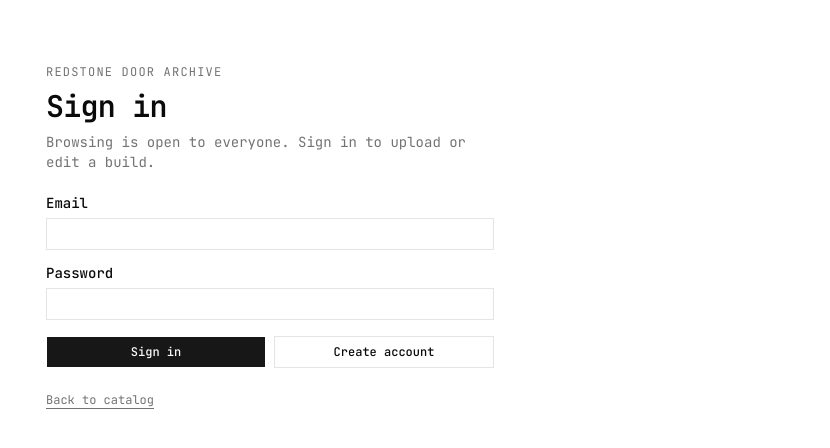
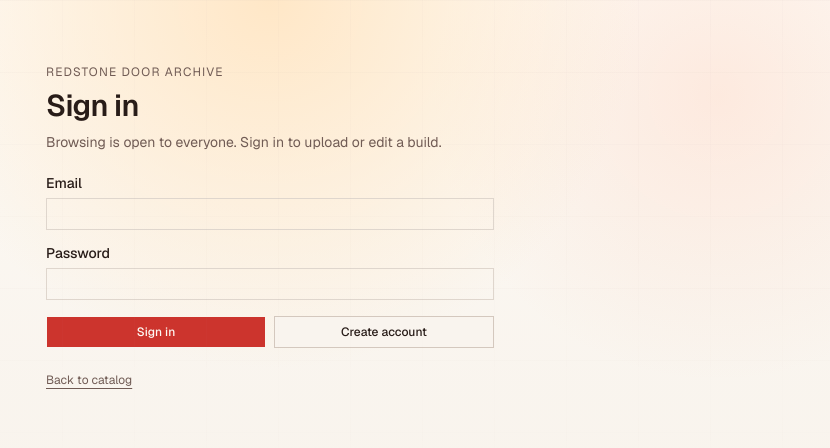
Before and after one commit to Jasongod0916/Redstone-Door-Archive, a Next.js app: page /auth/login in a window 1280 px wide. Shown: the top 448 px of the page, without its empty margins (370-1200 px from the left). Built offline with nearby package versions, Linux system fonts and the light colour scheme.

Commit message:
feat: prepare vercel deployment and viewer cards

```diff
--- a/app/auth/actions.ts
+++ b/app/auth/actions.ts
@@ -2,6 +2,7 @@
 
 import { redirect } from 'next/navigation'
 import { createClient } from '@/lib/supabase/server'
+import { getAppUrl } from '@/lib/app-url'
 
 function safeNext(next: FormDataEntryValue | null): string {
   if (typeof next !== 'string' || !next.startsWith('/') || next.startsWith('//')) return '/'
@@ -25,9 +26,14 @@ export async function signUpAction(formData: FormData) {
   const email = String(formData.get('email') ?? '')
   const password = String(formData.get('password') ?? '')
   const next = safeNext(formData.get('next'))
+  const emailRedirectTo = `${getAppUrl()}/auth/callback?next=${encodeURIComponent(next)}`
 
   const supabase = await createClient()
-  const { error } = await supabase.auth.signUp({ email, password })
+  const { error } = await supabase.auth.signUp({
+    email,
+    password,
+    options: { emailRedirectTo },
+  })
   if (error) {
     redirect(`/auth/login?error=${encodeURIComponent(error.message)}&next=${encodeURIComponent(next)}`)
   }
--- a/app/globals.css
+++ b/app/globals.css
@@ -9,7 +9,7 @@
   --color-foreground: var(--foreground);
   --font-sans: var(--font-geist-sans);
   --font-mono: var(--font-mono);
-  --font-heading: var(--font-mono);
+  --font-heading: var(--font-geist-sans);
   --color-sidebar-ring: var(--sidebar-ring);
   --color-sidebar-border: var(--sidebar-border);
   --color-sidebar-accent-foreground: var(--sidebar-accent-foreground);
@@ -49,38 +49,38 @@
 }
 
 :root {
-  --background: oklch(1 0 0);
-  --foreground: oklch(0.145 0 0);
-  --card: oklch(1 0 0);
-  --card-foreground: oklch(0.145 0 0);
-  --popover: oklch(1 0 0);
-  --popover-foreground: oklch(0.145 0 0);
-  --primary: oklch(0.205 0 0);
-  --primary-foreground: oklch(0.985 0 0);
-  --secondary: oklch(0.97 0 0);
-  --secondary-foreground: oklch(0.205 0 0);
-  --muted: oklch(0.97 0 0);
-  --muted-foreground: oklch(0.556 0 0);
-  --accent: oklch(0.97 0 0);
-  --accent-foreground: oklch(0.205 0 0);
-  --destructive: oklch(0.577 0.245 27.325);
-  --border: oklch(0.922 0 0);
-  --input: oklch(0.922 0 0);
-  --ring: oklch(0.708 0 0);
-  --chart-1: oklch(0.87 0 0);
-  --chart-2: oklch(0.556 0 0);
-  --chart-3: oklch(0.439 0 0);
-  --chart-4: oklch(0.371 0 0);
-  --chart-5: oklch(0.269 0 0);
+  --background: oklch(0.97 0.01 78);
+  --foreground: oklch(0.24 0.02 42);
+  --card: oklch(0.985 0.01 78 / 92%);
+  --card-foreground: oklch(0.24 0.02 42);
+  --popover: oklch(0.99 0.008 78);
+  --popover-foreground: oklch(0.24 0.02 42);
+  --primary: oklch(0.56 0.19 28);
+  --primary-foreground: oklch(0.985 0.01 78);
+  --secondary: oklch(0.93 0.018 70);
+  --secondary-foreground: oklch(0.28 0.02 38);
+  --muted: oklch(0.945 0.012 75);
+  --muted-foreground: oklch(0.49 0.03 40);
+  --accent: oklch(0.9 0.03 65);
+  --accent-foreground: oklch(0.28 0.02 38);
+  --destructive: oklch(0.57 0.22 27);
+  --border: oklch(0.84 0.02 62);
+  --input: oklch(0.88 0.016 68);
+  --ring: oklch(0.63 0.14 30);
+  --chart-1: oklch(0.63 0.16 28);
+  --chart-2: oklch(0.56 0.11 56);
+  --chart-3: oklch(0.47 0.08 214);
+  --chart-4: oklch(0.41 0.07 130);
+  --chart-5: oklch(0.32 0.04 40);
   --radius: 0.625rem;
-  --sidebar: oklch(0.985 0 0);
-  --sidebar-foreground: oklch(0.145 0 0);
-  --sidebar-primary: oklch(0.205 0 0);
-  --sidebar-primary-foreground: oklch(0.985 0 0);
-  --sidebar-accent: oklch(0.97 0 0);
-  --sidebar-accent-foreground: oklch(0.205 0 0);
-  --sidebar-border: oklch(0.922 0 0);
-  --sidebar-ring: oklch(0.708 0 0);
+  --sidebar: oklch(0.975 0.012 74);
+  --sidebar-foreground: oklch(0.24 0.02 42);
+  --sidebar-primary: oklch(0.56 0.19 28);
+  --sidebar-primary-foreground: oklch(0.985 0.01 78);
+  --sidebar-accent: oklch(0.92 0.02 68);
+  --sidebar-accent-foreground: oklch(0.28 0.02 38);
+  --sidebar-border: oklch(0.84 0.02 62);
+  --sidebar-ring: oklch(0.63 0.14 30);
 }
 
 .dark {
@@ -121,10 +121,66 @@
   * {
     @apply border-border outline-ring/50;
   }
+  html {
+    @apply font-sans;
+  }
   body {
     @apply bg-background text-foreground;
+    background-image:
+      radial-gradient(circle at top, oklch(0.94 0.05 75) 0%, transparent 36%),
+      radial-gradient(circle at 85% 12%, oklch(0.84 0.1 42 / 22%) 0%, transparent 22%),
+      linear-gradient(180deg, oklch(0.985 0.008 78), oklch(0.955 0.012 74));
+    background-attachment: fixed;
   }
-  html {
-    @apply font-mono;
+  body::before {
+    content: "";
+    position: fixed;
+    inset: 0;
+    pointer-events: none;
+    background-image:
+      linear-gradient(oklch(0.8 0.012 60 / 14%) 1px, transparent 1px),
+      linear-gradient(90deg, oklch(0.8 0.012 60 / 10%) 1px, transparent 1px);
+    background-size: 72px 72px;
+    mask-image: linear-gradient(180deg, black, transparent 82%);
+    opacity: 0.45;
+  }
+  h1,
+  h2,
+  h3,
+  h4 {
+    font-family: var(--font-heading);
   }
 }
+
+@layer utilities {
+  .glow-red {
+    box-shadow: 0 0 0.8rem color-mix(in oklab, var(--primary) 35%, transparent);
+  }
+
+  .panel-surface {
+    background:
+      linear-gradient(180deg, color-mix(in oklab, var(--card) 92%, white) 0%, var(--card) 100%);
+    box-shadow:
+      0 1px 0 color-mix(in oklab, var(--primary) 10%, transparent),
+      0 24px 48px -34px color-mix(in oklab, var(--foreground) 35%, transparent);
+  }
+
+  .metal-line {
+    position: relative;
+  }
+
+  .metal-line::after {
+    content: "";
+    position: absolute;
+    inset-inline: 0;
+    top: 0;
+    height: 1px;
+    background: linear-gradient(
+      90deg,
+      transparent,
+      color-mix(in oklab, var(--primary) 45%, white),
+      transparent
+    );
+    opacity: 0.8;
+  }
+}
--- a/app/layout.tsx
+++ b/app/layout.tsx
@@ -28,7 +28,7 @@ export default function RootLayout({
   return (
     <html
       lang="en"
-      className={cn("h-full", "antialiased", geistSans.variable, geistMono.variable, "font-mono", jetbrainsMono.variable)}
+      className={cn("h-full", "antialiased", geistSans.variable, geistMono.variable, jetbrainsMono.variable)}
     >
       <body className="min-h-full flex flex-col">{children}</body>
     </html>
--- a/components/schematic-viewer.tsx
+++ b/components/schematic-viewer.tsx
@@ -126,6 +126,7 @@ type SchematicViewerProps = {
   schematicId?: string
   className?: string
   emptyLabel?: string
+  showQualityToggle?: boolean
 }
 
 type Quality = 'performance' | 'quality'
@@ -198,6 +199,7 @@ export default function SchematicViewer({
   schematicId = 'door',
   className,
   emptyLabel = 'Unable to load schematic.',
+  showQualityToggle = true,
 }: SchematicViewerProps) {
   const canvasRef = useRef<HTMLCanvasElement | null>(null)
   const rendererRef = useRef<SchematicRendererInstance | null>(null)
@@ -210,6 +212,13 @@ export default function SchematicViewer({
   useEffect(() => {
     installSrErrorSuppressor()
     queueMicrotask(() => setQuality(readStoredQuality()))
+  }, [])
+
+  useEffect(() => {
+    if (typeof window === 'undefined') return
+    if (window.SchematicRenderer?.SchematicRenderer) {
+      setRendererReady(true)
+    }
   }, [])
 
   const toggleQuality = () => {
@@ -386,6 +395,7 @@ export default function SchematicViewer({
 
   return (
     <div className={className} style={{ position: 'relative' }}>
+      {showQualityToggle ? (
         <button
           type="button"
           onClick={toggleQuality}
@@ -407,10 +417,11 @@ export default function SchematicViewer({
         >
           {quality === 'performance' ? 'Perf' : 'Quality'}
         </button>
+      ) : null}
       {inView ? (
         <>
           <ThreeLoader onReady={() => setThreeReady(true)} onFail={setError} />
-          {threeReady ? (
+          {threeReady && !rendererReady ? (
             <Script
               src={RENDERER_SRC}
               strategy="afterInteractive"
--- /dev/null
+++ b/lib/app-url.ts
@@ -0,0 +1,14 @@
+function normalizeUrl(value: string): string {
+  return value.endsWith('/') ? value.slice(0, -1) : value
+}
+
+export function getAppUrl(): string {
+  const configured = process.env.APP_URL?.trim()
+  if (configured) return normalizeUrl(configured)
+
+  if (process.env.NODE_ENV !== 'production') {
+    return 'http://localhost:3000'
+  }
+
+  throw new Error('APP_URL is required in production.')
+}
--- /dev/null
+++ b/lib/doors/files.ts
@@ -0,0 +1,39 @@
+import type { DoorFile, DoorFileFormat } from '@/lib/types/door'
+
+const SUPABASE_URL = process.env.NEXT_PUBLIC_SUPABASE_URL!
+
+export const FORMAT_PREFERENCE: DoorFileFormat[] = [
+  'litematic',
+  'schem',
+  'mcstructure',
+  'schematic',
+  'nbt',
+]
+
+export type ResolvedDoorFile = Pick<DoorFile, 'id' | 'format' | 'file_name'> & {
+  url: string
+}
+
+type DoorFilePreviewSource = Pick<DoorFile, 'id' | 'format' | 'storage_path' | 'file_name'>
+
+export function schematicPublicUrl(storagePath: string): string {
+  return `${SUPABASE_URL}/storage/v1/object/public/schematics/${storagePath}`
+}
+
+export function resolveDoorFiles(
+  door: { door_files: DoorFilePreviewSource[] },
+): ResolvedDoorFile[] {
+  return door.door_files.map((file) => ({
+    id: file.id,
+    format: file.format,
+    file_name: file.file_name,
+    url: schematicPublicUrl(file.storage_path),
+  }))
+}
+
+export function getPreferredDoorFile(
+  door: { door_files: DoorFilePreviewSource[] },
+): ResolvedDoorFile | null {
+  const files = resolveDoorFiles(door)
+  return FORMAT_PREFERENCE.map((fmt) => files.find((file) => file.format === fmt)).find(Boolean) ?? files[0] ?? null
+}
--- a/package.json
+++ b/package.json
@@ -4,10 +4,11 @@
   "private": true,
   "scripts": {
     "dev": "bunx next dev",
+    "prebuild": "bun run setup:vendor",
     "build": "next build",
     "start": "next start",
     "lint": "eslint",
-    "setup:vendor": "bash scripts/setup-vendor.sh",
+    "setup:vendor": "bun scripts/setup-vendor.mjs",
     "db:link": "bunx supabase link --project-ref mhygitjlhnyyckdnilgb",
     "db:push": "bunx supabase db push",
     "db:reset": "bunx supabase db reset",
--- /dev/null
+++ b/scripts/setup-vendor.mjs
@@ -0,0 +1,91 @@
+import { copyFile, mkdir, stat, writeFile } from 'node:fs/promises'
+import path from 'node:path'
+import { fileURLToPath } from 'node:url'
+
+const __dirname = path.dirname(fileURLToPath(import.meta.url))
+const rootDir = path.resolve(__dirname, '..')
+const vendorDir = path.join(rootDir, 'public', 'vendor')
+
+const THREE_VERSION = '0.181.2'
+const SR_VERSION = '1.1.23'
+
+const downloads = [
+  {
+    path: path.join(vendorDir, 'three.module.min.js'),
+    url: `https://unpkg.com/three@${THREE_VERSION}/build/three.module.min.js`,
+  },
+  {
+    path: path.join(vendorDir, 'three.core.min.js'),
+    url: `https://unpkg.com/three@${THREE_VERSION}/build/three.core.min.js`,
+  },
+  {
+    path: path.join(vendorDir, 'schematic-renderer.umd.js'),
+    url: `https://unpkg.com/schematic-renderer@${SR_VERSION}/dist/schematic-renderer.umd.js`,
+  },
+]
+
+const packSrc = path.join(rootDir, 'schematic-renderer', 'test', 'public', 'pack.zip')
+const packDest = path.join(vendorDir, 'pack.zip')
+
+async function fileHasContent(targetPath) {
+  try {
+    const info = await stat(targetPath)
+    return info.size > 0
+  } catch {
+    return false
+  }
+}
+
+async function downloadIfMissing(targetPath, url) {
+  if (await fileHasContent(targetPath)) {
+    console.log(`  ok   ${path.relative(rootDir, targetPath)} (cached)`)
+    return
+  }
+
+  console.log(`  get  ${url}`)
+  const response = await fetch(url)
+  if (!response.ok) {
+    throw new Error(`Failed to download ${url}: HTTP ${response.status}`)
+  }
+
+  const arrayBuffer = await response.arrayBuffer()
+  const bytes = new Uint8Array(arrayBuffer)
+  await writeFile(targetPath, bytes)
+  console.log(`  ok   ${path.relative(rootDir, targetPath)} (${bytes.byteLength} bytes)`)
+}
+
+async function copyPackIfMissing() {
+  if (await fileHasContent(packDest)) {
+    console.log(`  ok   ${path.relative(rootDir, packDest)} (cached)`)
+    return
+  }
+
+  try {
+    await stat(packSrc)
+  } catch {
+    console.warn(
+      `  warn ${path.relative(rootDir, packSrc)} missing — viewer will fail until it exists`,
+    )
+    return
+  }
+
+  await copyFile(packSrc, packDest)
+  const info = await stat(packDest)
+  console.log(
+    `  ok   ${path.relative(rootDir, packDest)} (${info.size} bytes, copied from ${path.relative(rootDir, packSrc)})`,
+  )
+}
+
+async function main() {
+  console.log(`Hydrating ${path.relative(rootDir, vendorDir)} ...`)
+  await mkdir(vendorDir, { recursive: true })
+
+  for (const download of downloads) {
+    await downloadIfMissing(download.path, download.url)
+  }
+
+  await copyPackIfMissing()
+  console.log('Done. Vendor assets ready.')
+}
+
+await main()
```
Also changed, not shown: app/page.tsx (+60 -17 lines), lib/doors/queries.ts (+13 -7 lines), 2 other files (tests, documents, lock files or other folders). Lines whose indentation alone changed are shown as unchanged.
